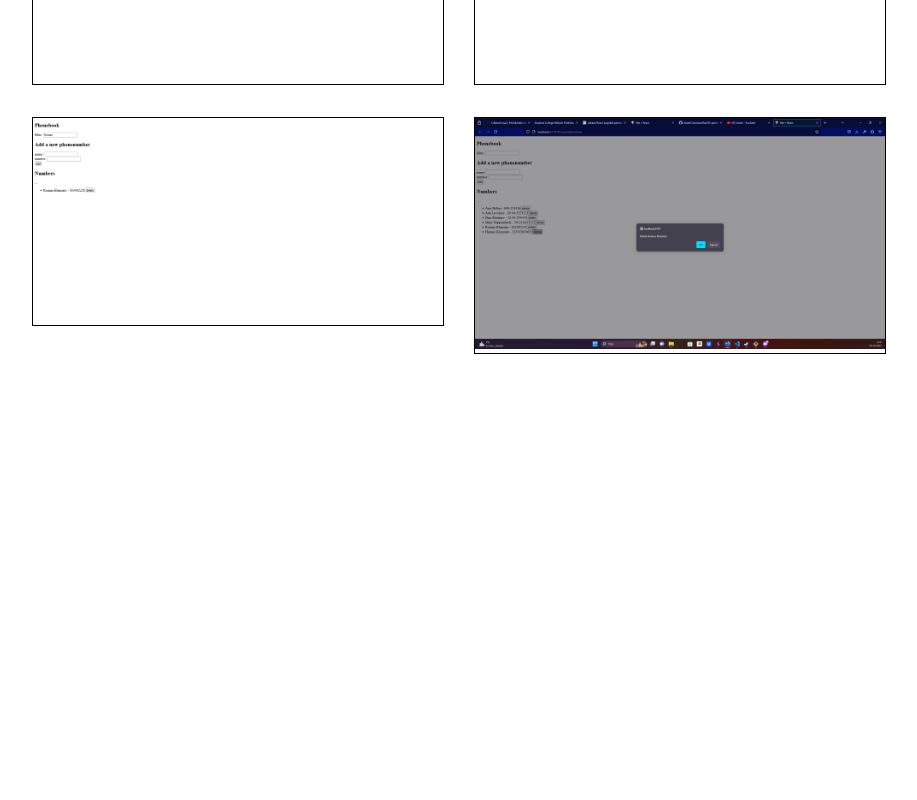
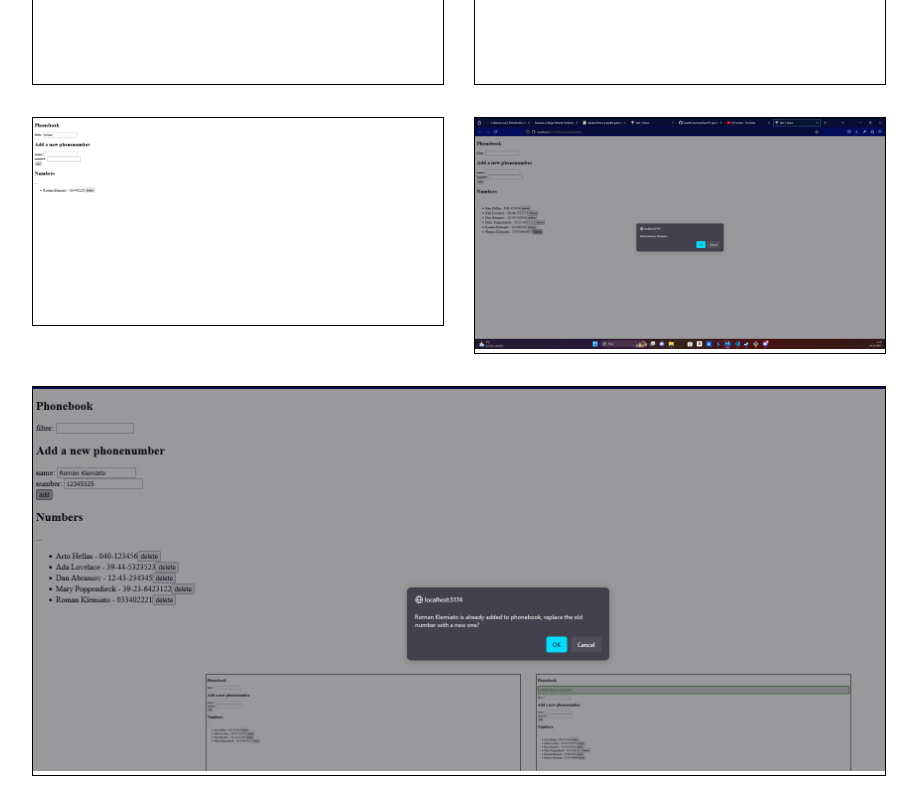
Before and after one commit to SweetCinnamonBun/05-puhelinluettelo, a React (Vite) app: page / in a window 1280 px wide. Shown: the part 685-1485 px from the top of the page, without its empty margins (222-1139 px from the left). Before the commit the page ends 1063 px from the top, so only its background shows below. Built offline with nearby package versions, Linux system fonts and the light colour scheme; data requests are answered from the project's data file.

Commit message:
added one more image

```diff
--- a/src/App.jsx
+++ b/src/App.jsx
@@ -6,8 +6,9 @@ import sc1 from "./images/sc1.png";
 import sc2 from "./images/sc2.png";
 import sc3 from "./images/sc3.png";
 import sc4 from "./images/sc4.png";
+import sc5 from "./images/sc5.png";
 
-const images = [sc1, sc2, sc3, sc4];
+const images = [sc1, sc2, sc3, sc4, sc5];
 
 const Images = ({ images }) => {
   return (
```
Also changed, not shown: src/images/sc5.png (added).
